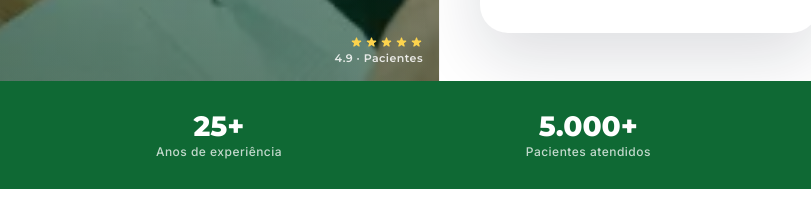
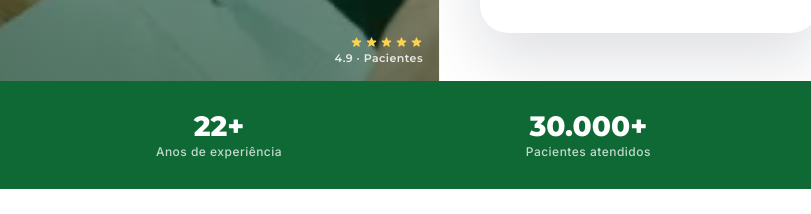
Before and after one commit to voicproducoes/oral-sin-londrina, a plain HTML site: page lp2.html in a window 1280 px wide. Shown: the part 1046-1260 px from the top of the page, 421-1232 px from the left. Drawn offline with Linux system fonts and the light colour scheme.

Commit message:
Update lp2.html: 22+ years experience, 30.000+ patients served

```diff
--- a/lp2.html
+++ b/lp2.html
@@ -1307,11 +1307,11 @@ src="https://www.facebook.com/tr?id=352020864036621&ev=PageView&noscript=1" /></
       <span class="stat-label">Unidades Londrina</span>
     </div>
     <div class="stat-item">
-      <span class="stat-number">25+</span>
+      <span class="stat-number">22+</span>
       <span class="stat-label">Anos de experiência</span>
     </div>
     <div class="stat-item">
-      <span class="stat-number">5.000+</span>
+      <span class="stat-number">30.000+</span>
       <span class="stat-label">Pacientes atendidos</span>
     </div>
   </div>
```
